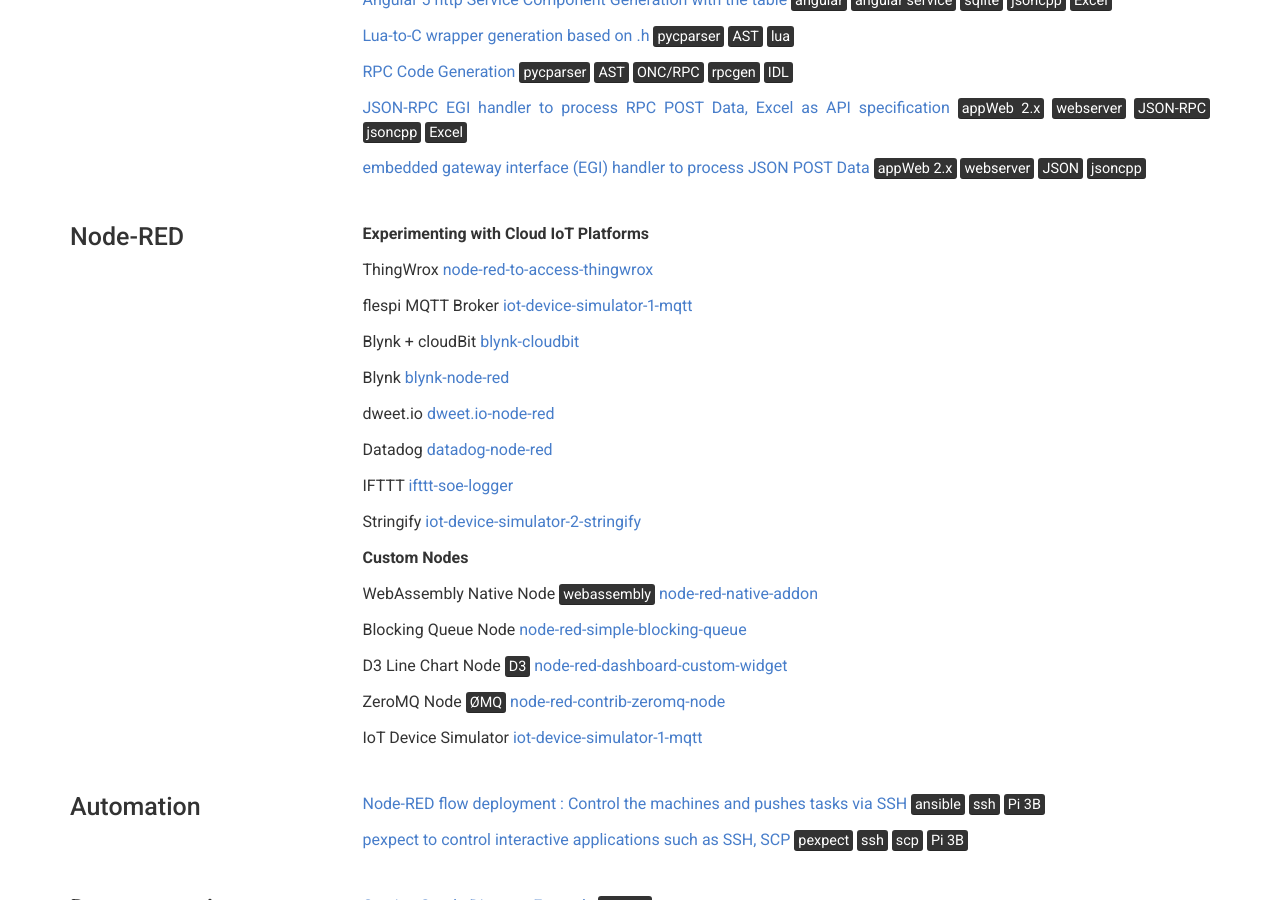
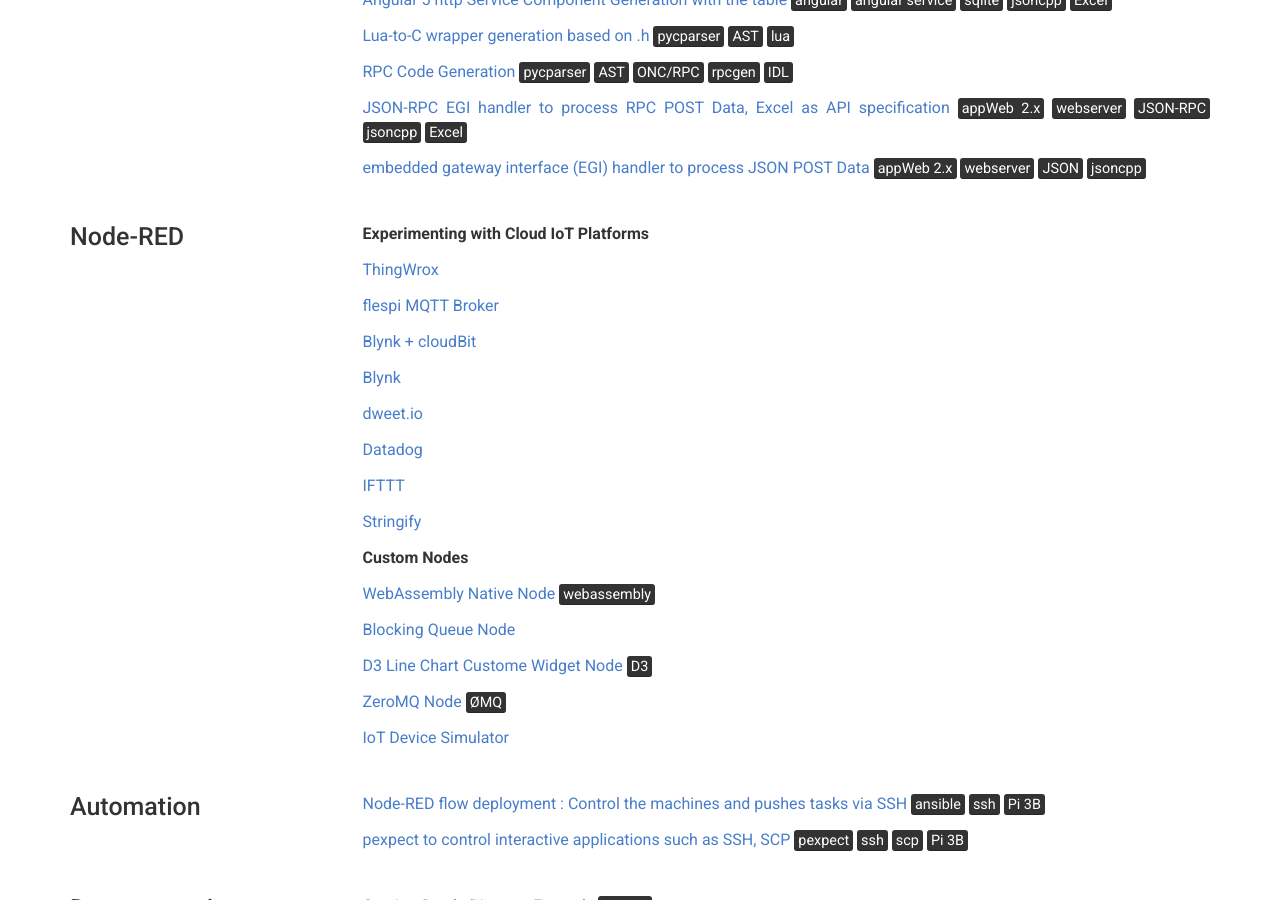
Before and after one commit to phyunsj/phyunsj.github.io, a Jekyll site: the page built from index.md, in a window 1280 px wide and 900 px high, scrolled down 1266 px. Built offline with Jekyll 4.4.1, drawn with Linux system fonts in a browser that asks for light colours.

Commit message:
Update projects.yml

```diff
--- a/_data/projects.yml
+++ b/_data/projects.yml
@@ -58,38 +58,33 @@
 
     **Experimenting with Cloud IoT Platforms**
 
-    ThingWrox [node-red-to-access-thingwrox](https://github.com/phyunsj/node-red-to-access-thingwrox)
+    [ThingWrox](https://github.com/phyunsj/node-red-to-access-thingwrox)
 
-    flespi MQTT Broker [iot-device-simulator-1-mqtt](https://github.com/phyunsj/iot-device-simulator-1-mqtt)
+    [flespi MQTT Broker](https://github.com/phyunsj/iot-device-simulator-1-mqtt)
 
-    Blynk + cloudBit [blynk-cloudbit](https://github.com/phyunsj/blynk-cloudbit)
+    [Blynk + cloudBit](https://github.com/phyunsj/blynk-cloudbit)
 
-    Blynk [blynk-node-red](https://github.com/phyunsj/blynk-node-red)
+    [Blynk](https://github.com/phyunsj/blynk-node-red)
 
-    dweet.io [dweet.io-node-red](https://github.com/phyunsj/dweet.io-node-red)
+    [dweet.io](https://github.com/phyunsj/dweet.io-node-red)
 
-    Datadog [datadog-node-red](https://github.com/phyunsj/datadog-node-red)
+    [Datadog](https://github.com/phyunsj/datadog-node-red)
 
-    IFTTT [ifttt-soe-logger](https://github.com/phyunsj/ifttt-soe-logger)
+    [IFTTT](https://github.com/phyunsj/ifttt-soe-logger)
 
-    Stringify [iot-device-simulator-2-stringify](https://github.com/phyunsj/iot-device-simulator-2-stringify)
+    [Stringify](https://github.com/phyunsj/iot-device-simulator-2-stringify)
 
     **Custom Nodes**
 
-    WebAssembly Native Node <mark>webassembly</mark>
-    [node-red-native-addon](https://github.com/phyunsj/node-red-native-addon)
+    [WebAssembly Native Node](https://github.com/phyunsj/node-red-native-addon) <mark>webassembly</mark>
 
-    Blocking Queue Node
-    [node-red-simple-blocking-queue](https://github.com/phyunsj/node-red-simple-blocking-queue)
+    [Blocking Queue Node](https://github.com/phyunsj/node-red-simple-blocking-queue)
 
-    D3 Line Chart Node <mark>D3</mark>
-    [node-red-dashboard-custom-widget](https://github.com/phyunsj/node-red-dashboard-custom-widget)
+    [D3 Line Chart Custome Widget Node](https://github.com/phyunsj/node-red-dashboard-custom-widget) <mark>D3</mark>
 
-    ZeroMQ Node <mark>ØMQ</mark>
-    [node-red-contrib-zeromq-node](https://github.com/phyunsj/node-red-contrib-zeromq-node)
+    [ZeroMQ Node](https://github.com/phyunsj/node-red-contrib-zeromq-node) <mark>ØMQ</mark>
 
-    IoT Device Simulator
-    [iot-device-simulator-1-mqtt](https://github.com/phyunsj/iot-device-simulator-1-mqtt)
+    [IoT Device Simulator](https://github.com/phyunsj/iot-device-simulator-1-mqtt)
 
 - name: Automation
   github: phyunsj
```
